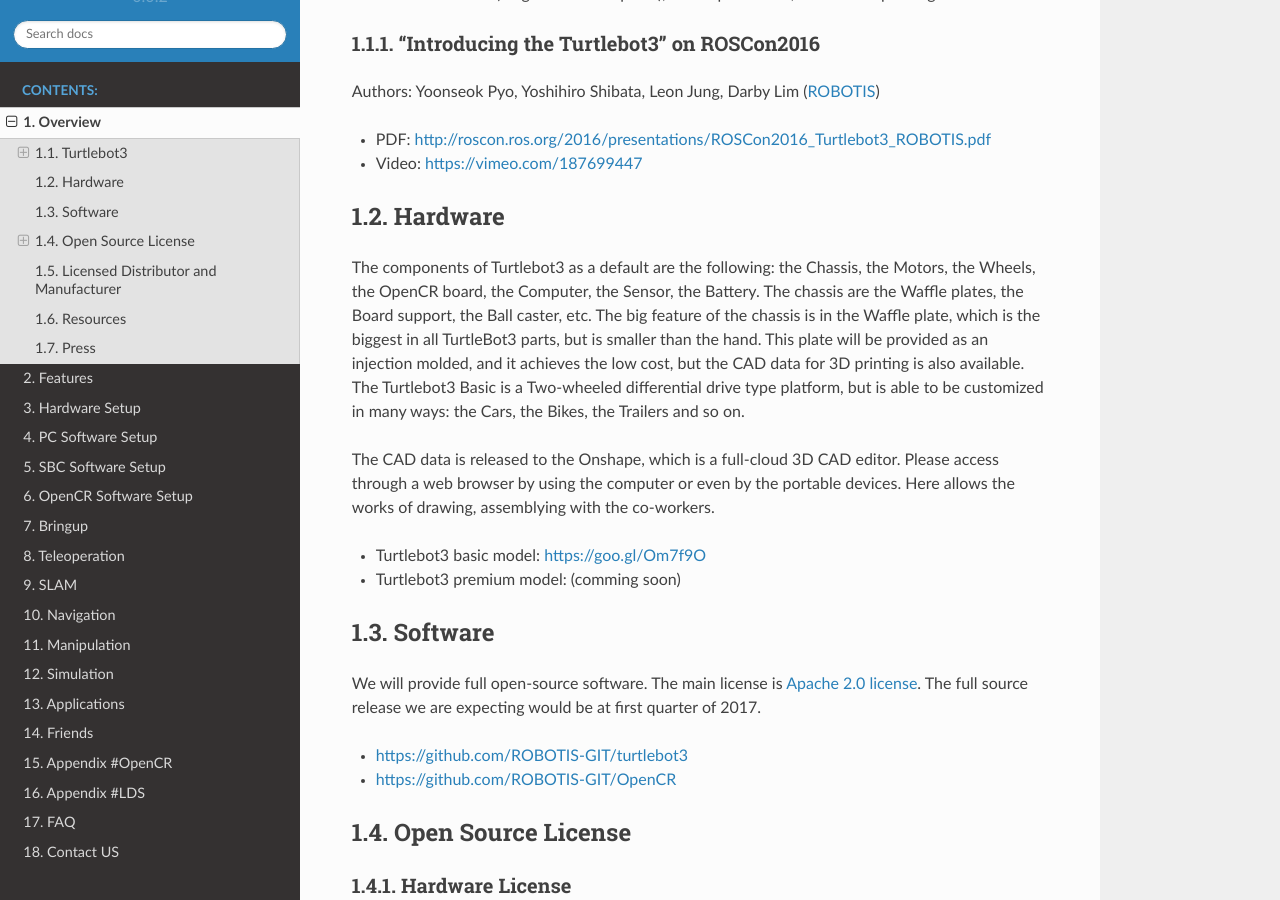
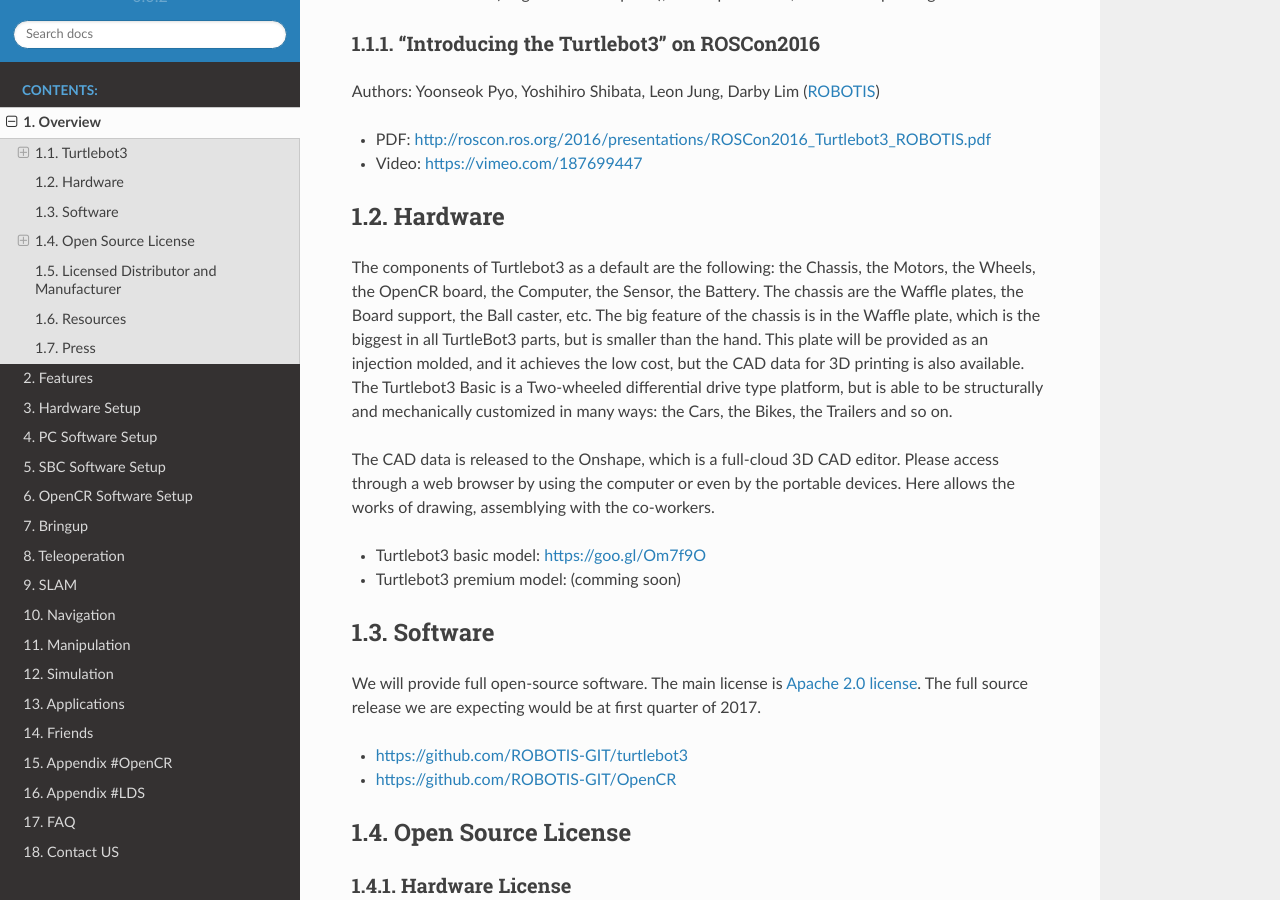
Before and after one commit to shivharis/turtlebot3_wiki, a Sphinx documentation site: the page built from docs/source/introduction.rst, in a window 1280 px wide and 900 px high, scrolled down 402 px. Built offline with Sphinx 7.4.7 and the Read the Docs theme 2.0.0, drawn with Linux system fonts in a browser that asks for light colours.

Commit message:
Update introduction.rst

```diff
--- a/docs/source/introduction.rst
+++ b/docs/source/introduction.rst
@@ -19,7 +19,7 @@
 Hardware
 --------
 
-The components of Turtlebot3 as a default are the following: the Chassis, the Motors, the Wheels, the OpenCR board, the Computer, the Sensor, the Battery. The chassis are the Waffle plates, the Board support, the Ball caster, etc. The big feature of the chassis is in the Waffle plate, which is the biggest in all TurtleBot3 parts, but is smaller than the hand. This plate will be provided as an injection molded, and it achieves the low cost, but the CAD data for 3D printing is also available. The Turtlebot3 Basic is a Two-wheeled differential drive type platform, but is able to be customized in many ways: the Cars, the Bikes, the Trailers and so on.
+The components of Turtlebot3 as a default are the following: the Chassis, the Motors, the Wheels, the OpenCR board, the Computer, the Sensor, the Battery. The chassis are the Waffle plates, the Board support, the Ball caster, etc. The big feature of the chassis is in the Waffle plate, which is the biggest in all TurtleBot3 parts, but is smaller than the hand. This plate will be provided as an injection molded, and it achieves the low cost, but the CAD data for 3D printing is also available. The Turtlebot3 Basic is a Two-wheeled differential drive type platform, but is able to be structurally and mechanically customized in many ways: the Cars, the Bikes, the Trailers and so on.
 
 The CAD data is released to the Onshape, which is a full-cloud 3D CAD editor. Please access through a web browser by using the computer or even by the portable devices. Here allows the works of drawing, assemblying with the co-workers.
 
```
